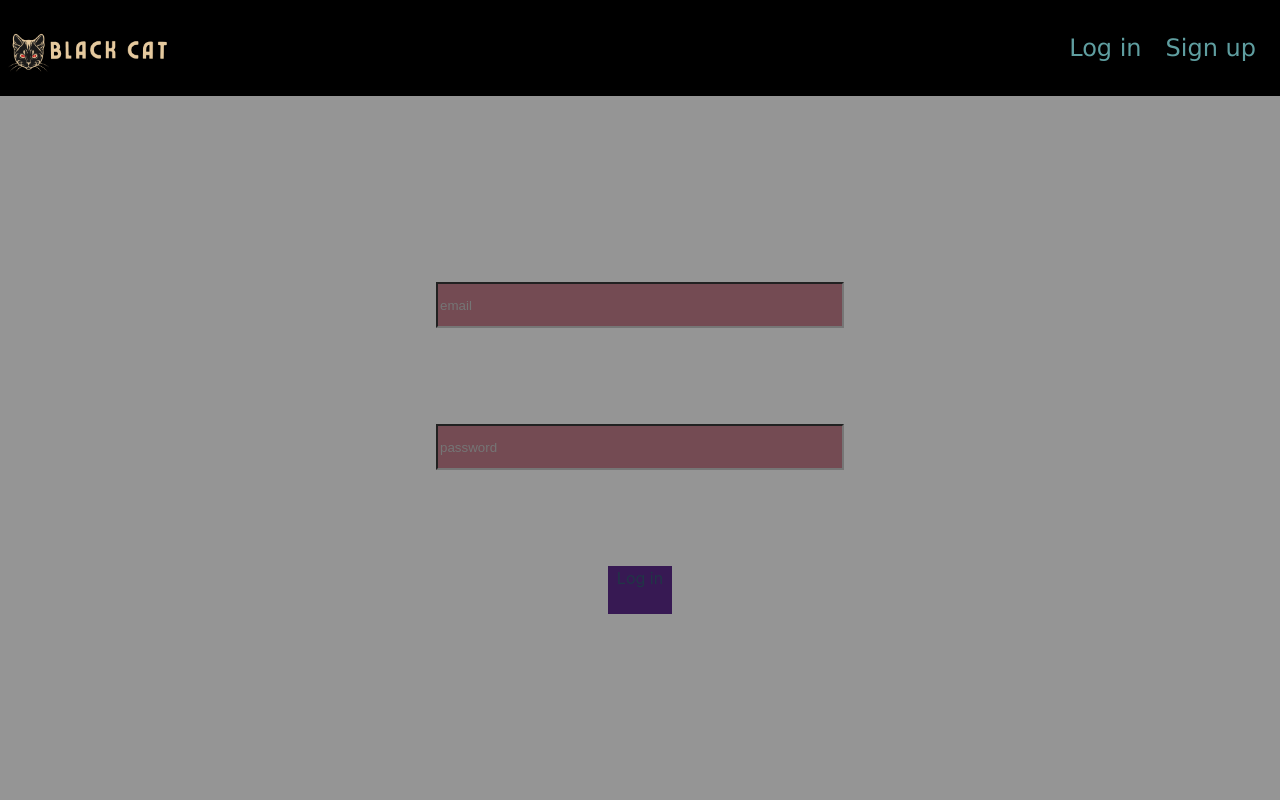
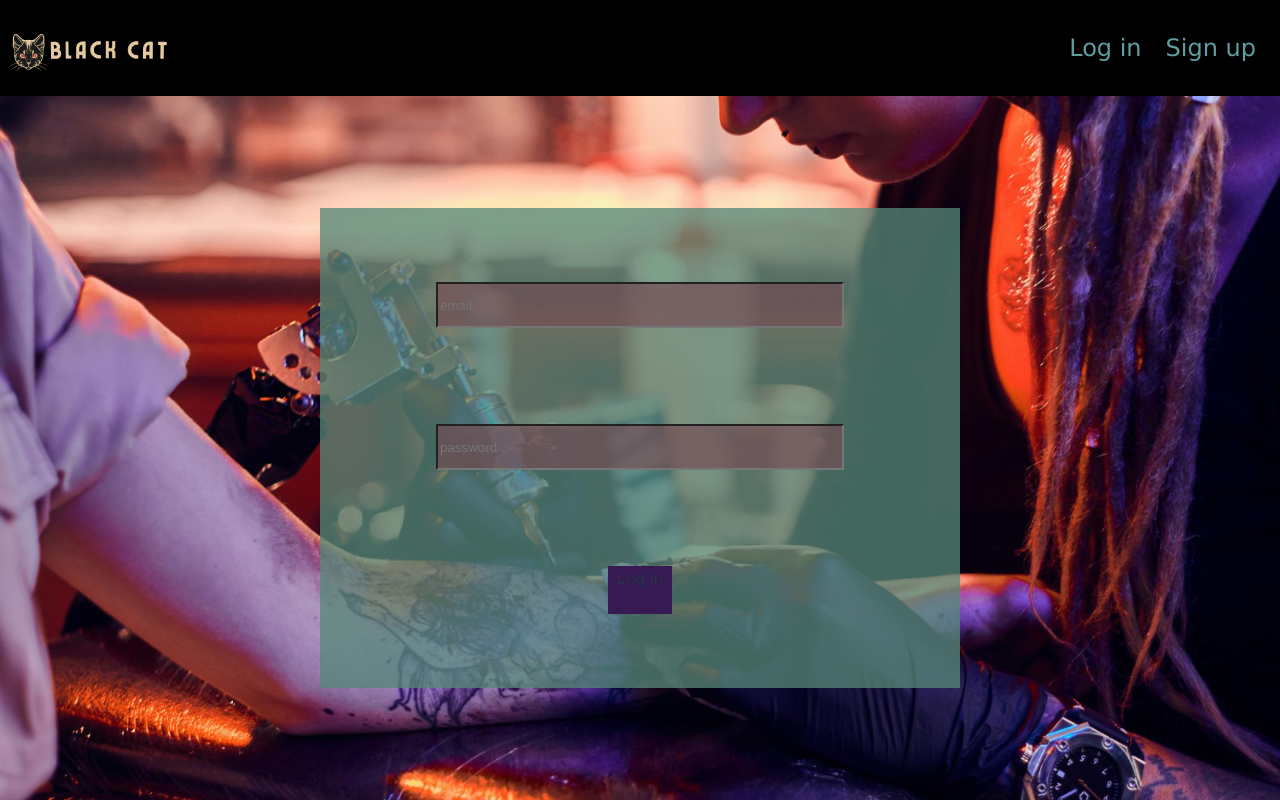
Before and after one commit to vanbrigo/tattoo-studio-react, a React (Vite) app in the folder tattoo-studio/: page /login in a window 1280 px wide. Built offline with nearby package versions, Linux system fonts and the light colour scheme.

Commit message:
style:add new colors to login view

```diff
--- a/tattoo-studio/src/common/Input/Input.css
+++ b/tattoo-studio/src/common/Input/Input.css
@@ -1,7 +1,9 @@
 .loginInput{
-    background-color: rgb(116, 75, 83);
+    background-color: rgba(116, 75, 83, 0.667);
     height: 3em;
     width: 30em;
+    color: black;
+    /* font-size: 1rem; */
 }
 
 .registerInput{
@@ -13,6 +15,6 @@
 }
 
 .inputError{
-    border: 0.1em red solid;
+    border: 0.12em red solid;
 
 }
--- a/tattoo-studio/src/pages/Login/Login.css
+++ b/tattoo-studio/src/pages/Login/Login.css
@@ -7,5 +7,18 @@
     justify-content:center;
     align-items: center;
     flex-direction: column;
+    gap:3em;
+    background-image: url(../../images/tattoo-studio1.jpg);
+    background-size: cover;
+    background-repeat: no-repeat;
+}
+.loginBox{
+    height: 30em;
+    width: 40em;
+    background-color: rgba(86, 136, 120, 0.76);
+    display: flex;
+    justify-content:center;
+    align-items: center;
+    flex-direction: column;
     gap:3em
 }
--- a/tattoo-studio/src/pages/Login/Login.jsx
+++ b/tattoo-studio/src/pages/Login/Login.jsx
@@ -51,6 +51,7 @@ export const Login = () => {
 
     return (
         <div className="loginDesign">
+            <div className='loginBox'>
             <Input
                 name={"email"}
                 type={"email"}
@@ -76,6 +77,7 @@ export const Login = () => {
             functionToDo={logIn}
             title={"Log in"}
             />
+            </div>
         </div>
     )
 }
```
Also changed, not shown: tattoo-studio/src/images/logo-horizontal.png (deleted), tattoo-studio/src/images/tattoo-studio1.jpg (added).
